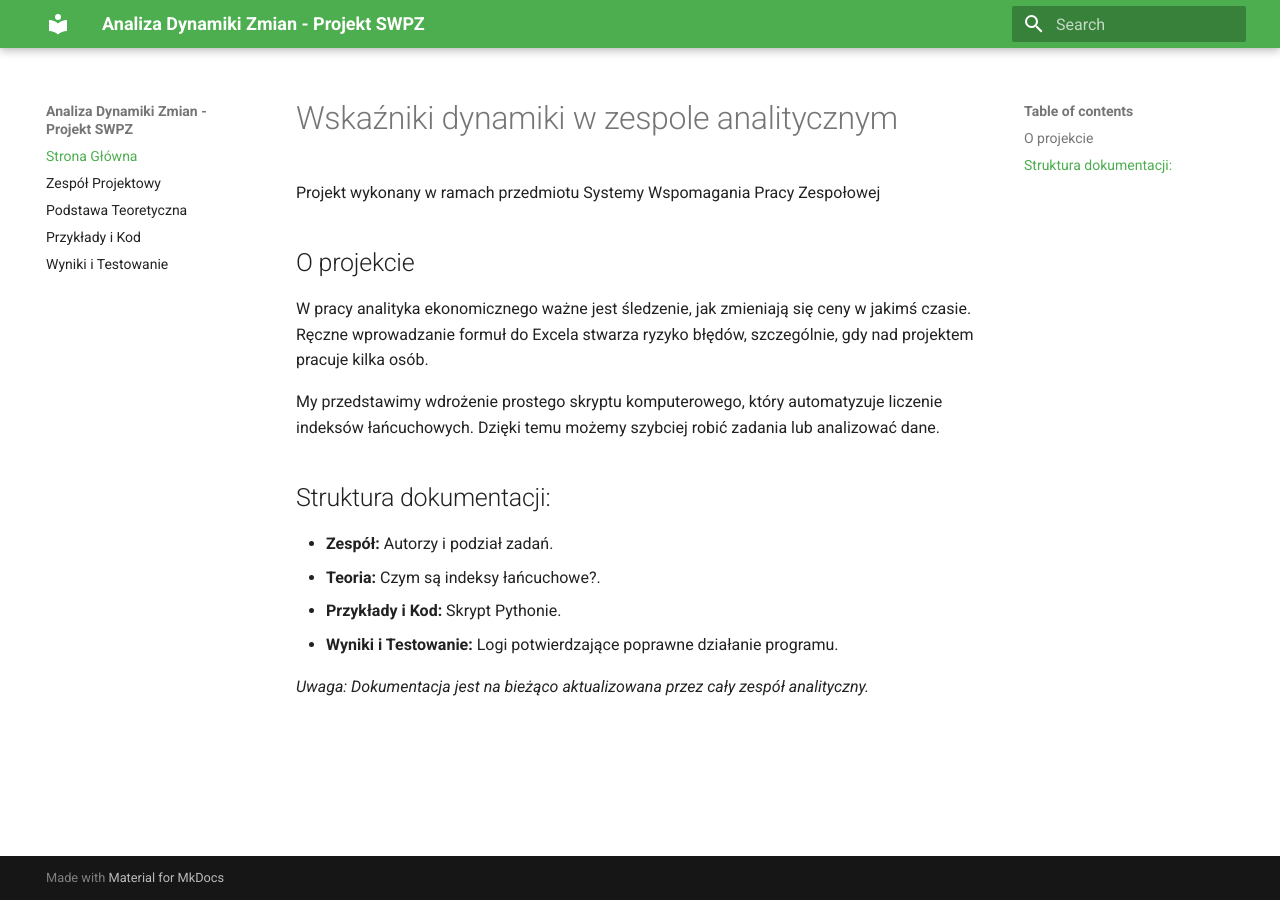
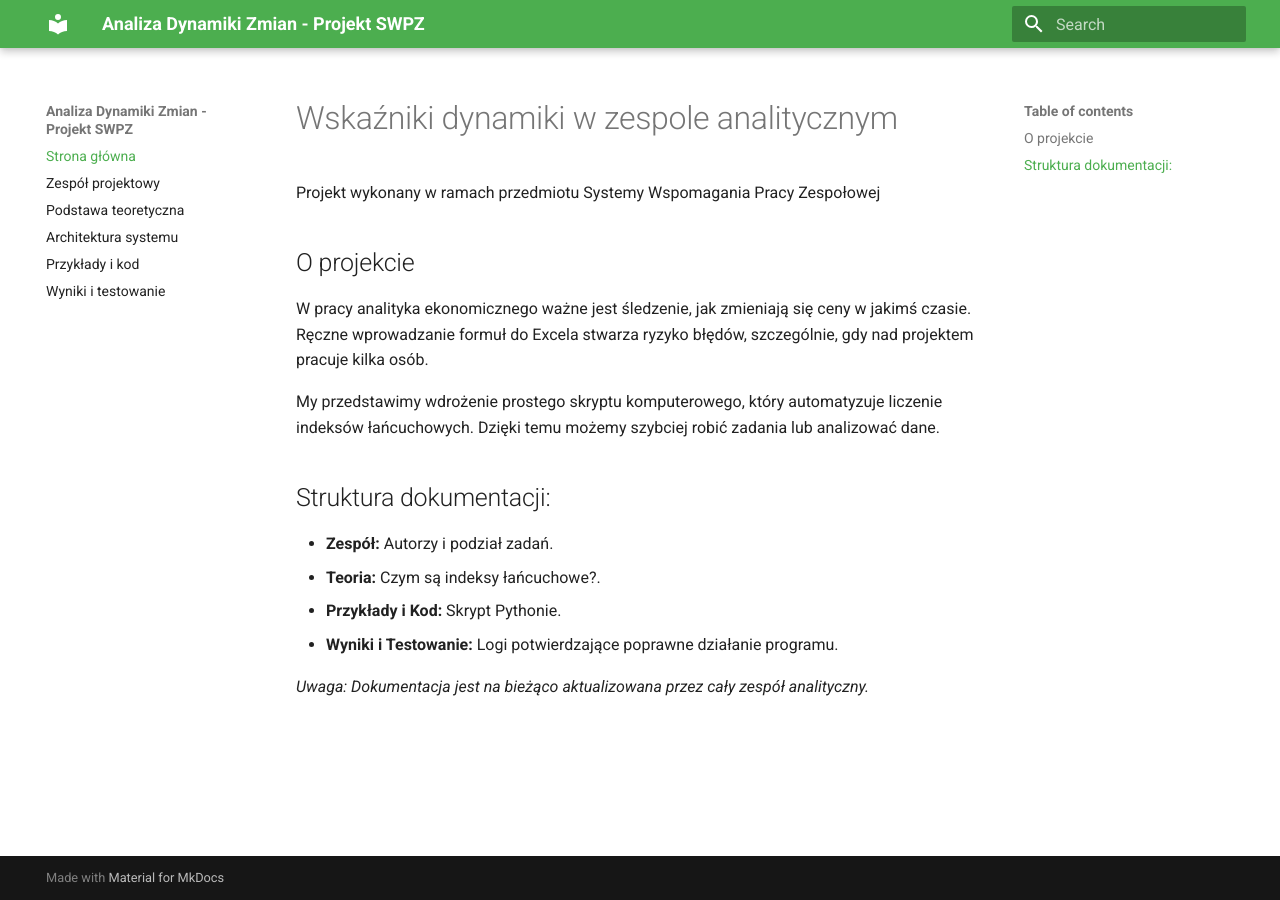
Before and after one commit to BartoszKurzynskiAGH/swpz-projekt-dev, an MkDocs documentation site: the page built from docs/index.md, in a window 1280 px wide. Built offline with MkDocs 1.6.1 and Material for MkDocs 9.7.7, drawn with Linux system fonts in a browser that asks for light colours.

Commit message:
Rozbudowa dokumentacji o architekturze systemu i aktualizacja struktury nav

```diff
--- a/mkdocs.yml
+++ b/mkdocs.yml
@@ -11,8 +11,9 @@
     - navigation.sections
 
 nav:
-  - Strona Główna: index.md
-  - Zespół Projektowy: autorzy.md
-  - Podstawa Teoretyczna: teoria.md
-  - Przykłady i Kod: przyklady.md
-  - Wyniki i Testowanie: testowanie.md
+  - Strona główna: index.md
+  - Zespół projektowy: autorzy.md
+  - Podstawa teoretyczna: teoria.md
+  - Architektura systemu: architektura.md
+  - Przykłady i kod: przyklady.md
+  - Wyniki i testowanie: testowanie.md
```
